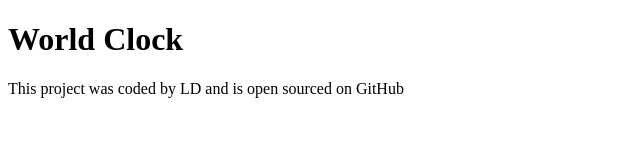
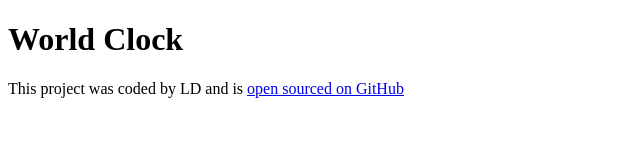
Before and after one commit to ldegney/world-clock, a plain HTML site: page index.html in a window 1280 px wide. Shown: the whole page, without its empty margins (0-640 px from the left). Drawn offline with Linux system fonts and the light colour scheme; files that its build step writes are made by us from their sources.

Commit message:
updated Git link

```diff
--- a/index.html
+++ b/index.html
@@ -9,8 +9,10 @@
   <body>
     <h1>World Clock</h1>
     <footer>
-      This project was coded by LD and is <a href="#" target="_blank"></a> open
-      sourced on GitHub
+      This project was coded by LD and is
+      <a href="https://github.com/ldegney/world-clock" target="_blank"
+        >open sourced on GitHub</a
+      >
     </footer>
     <script src="javascript/index.js"></script>
   </body>
```
